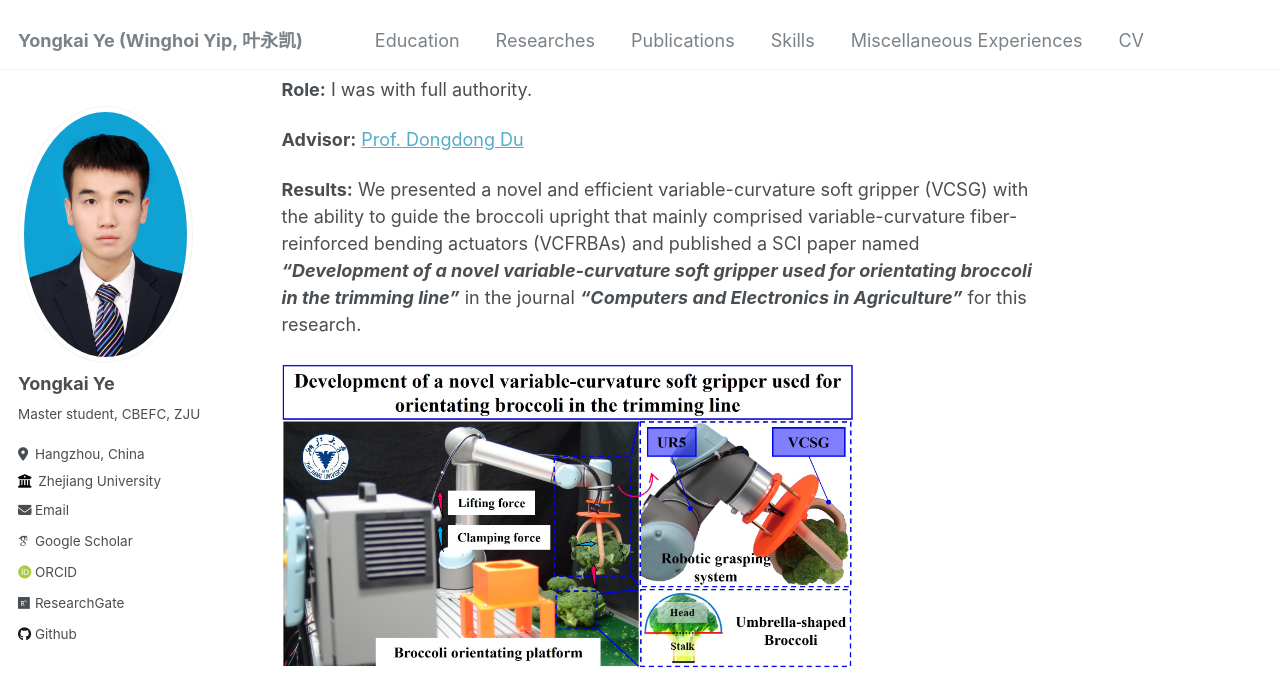
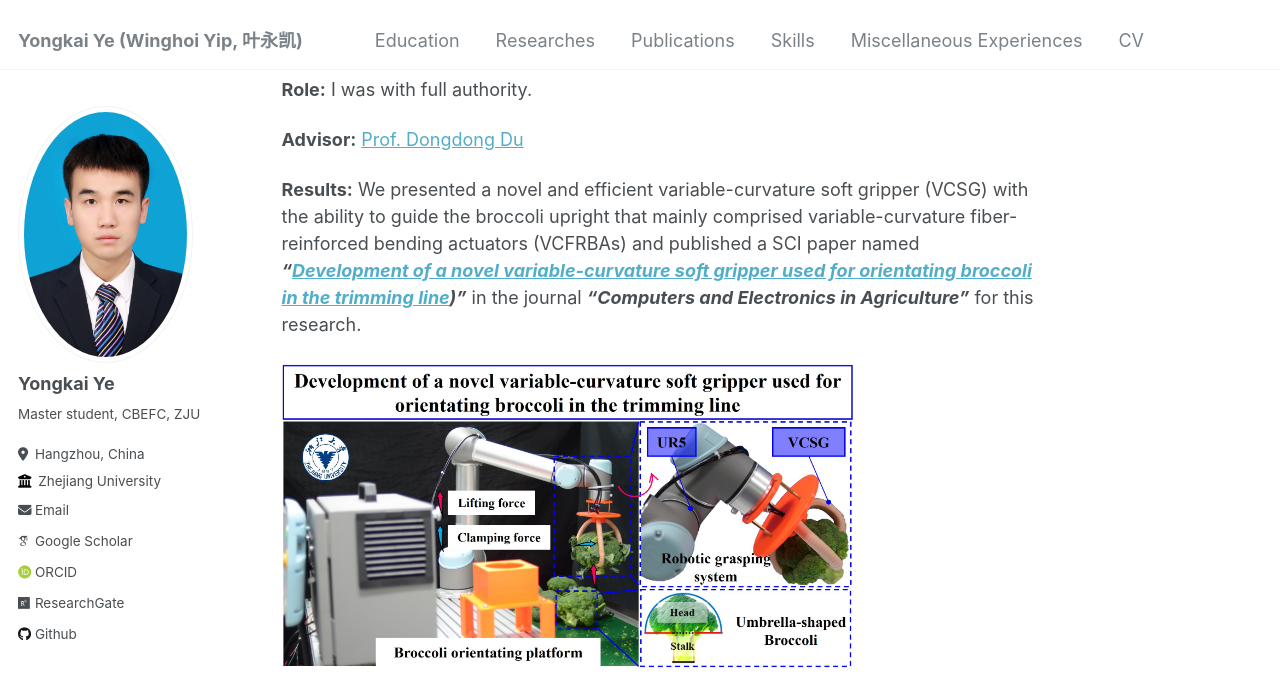
Before and after one commit to Yongkai-Ye/Yongkai-Ye.github.io, a Jekyll site: the page built from _researches/zju-research-2.md, in a window 1280 px wide and 900 px high, scrolled down 311 px, cut to the strip 0-689 px from the top of the window. Built offline with Jekyll 4.4.1, drawn with Linux system fonts in a browser that asks for light colours; some web fonts are replaced; part of the change alters nothing that is shown.

```diff
--- a/_researches/zju-research-2.md
+++ b/_researches/zju-research-2.md
@@ -16,7 +16,7 @@ permalink: /research/zju-research-2
 
 **Advisor:** [Prof. Dongdong Du](https://person.zju.edu.cn/Dudd)
 
-**Results:** We presented a novel and efficient variable-curvature soft gripper (VCSG) with the ability to guide the broccoli upright that mainly comprised variable-curvature fiber-reinforced bending actuators (VCFRBAs) and published a SCI paper named ***"Development of a novel variable-curvature soft gripper used for orientating broccoli in the trimming line"*** in the journal ***"Computers and Electronics in Agriculture"*** for this research.
+**Results:** We presented a novel and efficient variable-curvature soft gripper (VCSG) with the ability to guide the broccoli upright that mainly comprised variable-curvature fiber-reinforced bending actuators (VCFRBAs) and published a SCI paper named ***"[Development of a novel variable-curvature soft gripper used for orientating broccoli in the trimming line](https://doi.org/10.1016/j.compag.2024.109267))"*** in the journal ***"Computers and Electronics in Agriculture"*** for this research.
 
 ![VCSG Graphical Abstract](../images/VCSGGraphicalAbstract.jpg "VCSG Graphical abstract"){:height="75%" width="75%"}
 <video src="../images/VCSGSupplementaryVideo1.mp4" autoplay="true" controls="controls" width="800" height="450">
```
